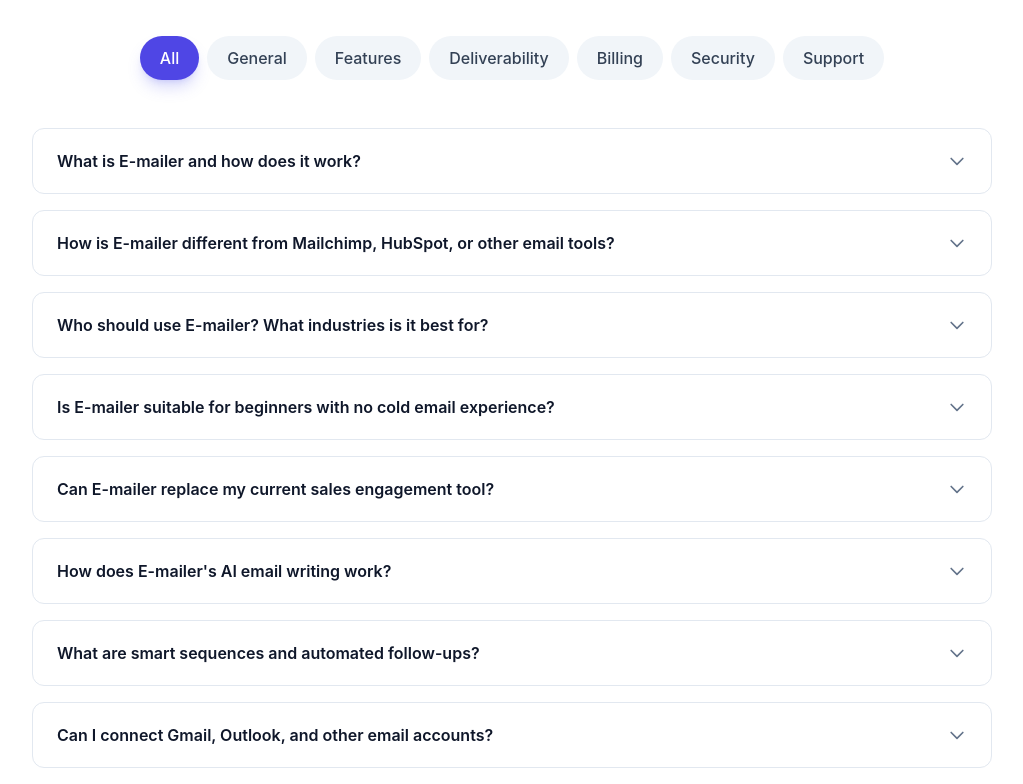
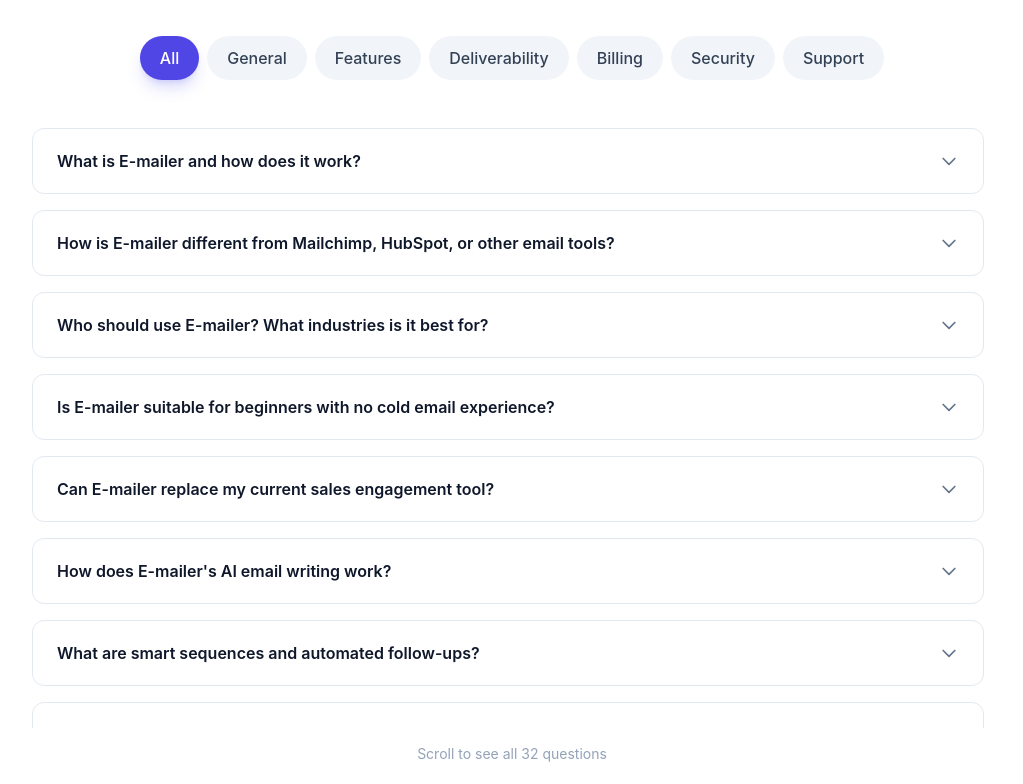
Before and after one commit to TheRoyalauto/emailer, a Next.js app: page /faq in a window 1280 px wide. Shown: the part 420-1204 px from the top of the page, without its empty margins (128-1151 px from the left). Built offline with nearby package versions, Linux system fonts and the light colour scheme; no server answers; what @convex-dev/auth would draw is missing.

Commit message:
feat: scrollable All FAQ section with max-height, shows scroll hint

```diff
--- a/src/app/(marketing)/faq/page.tsx
+++ b/src/app/(marketing)/faq/page.tsx
@@ -221,7 +221,7 @@
                     </div>
 
                     {/* Questions */}
-                    <div className="space-y-4">
+                    <div className={`space-y-4 ${activeCategory === "All" ? "max-h-[600px] overflow-y-auto pr-2 scrollbar-thin scrollbar-thumb-slate-300 scrollbar-track-slate-100" : ""}`}>
                         {currentCategory?.questions.map((item, i) => (
                             <div
                                 key={i}
@@ -250,6 +250,11 @@
                             </div>
                         ))}
                     </div>
+                    {activeCategory === "All" && currentCategory && currentCategory.questions.length > 7 && (
+                        <p className="text-center text-sm text-slate-400 mt-4">
+                            Scroll to see all {currentCategory.questions.length} questions
+                        </p>
+                    )}
                 </div>
             </section>
 
```
